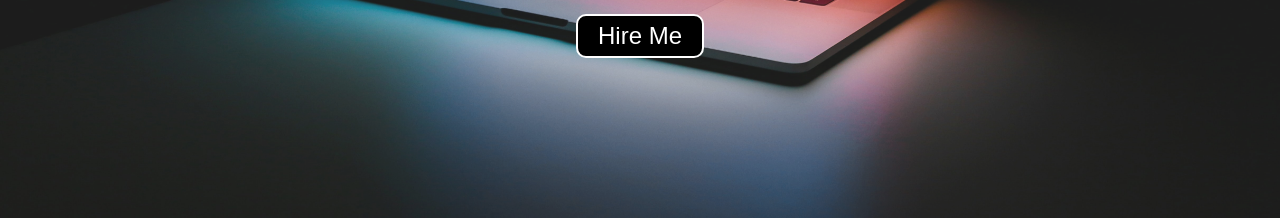
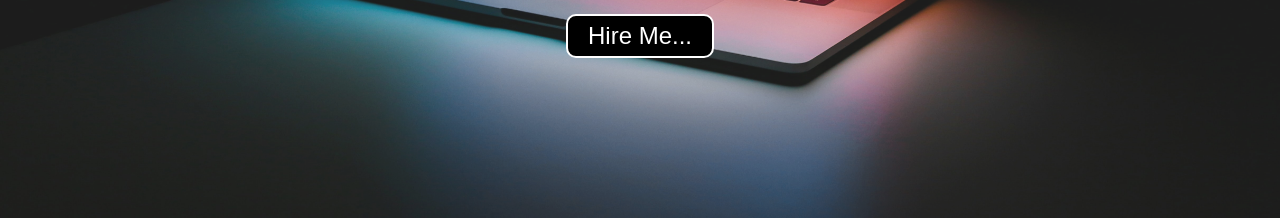
Before and after one commit to lipikasoni/portfolio-website, a plain HTML site: page index.html in a window 1280 px wide. Shown: the part 372-590 px from the top of the page. Drawn offline with Linux system fonts and the light colour scheme; a web font is replaced by a local one.

Commit message:
index.html

```diff
--- a/index.html
+++ b/index.html
@@ -29,7 +29,7 @@
         <h1 class="h-primary">I am Lipika Soni</h1>
         <p>Undergraduate at SRM Institute of Science at Technology , Kattankulathur Chennai  </p>
 
-        <button class="btn">Hire Me</button>
+        <button class="btn">Hire Me...</button>
     </section>
 
     <section id="skills-container">
```
